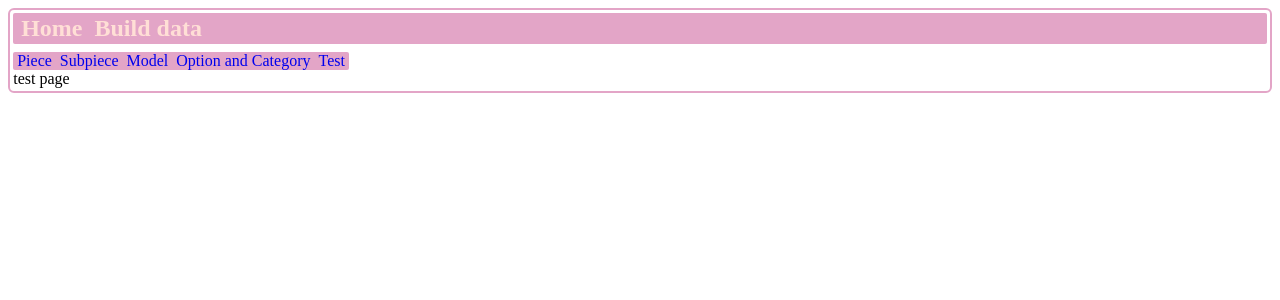
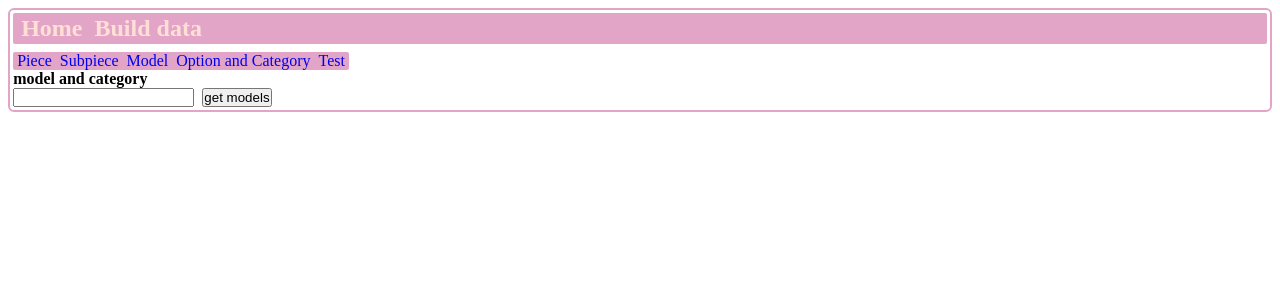
Before and after one commit to Saydva/Production-app, a React app in the folder client/: page /buildData/test in a window 1280 px wide. Shown: the top 300 px of the page. Built offline with nearby package versions, Linux system fonts and the light colour scheme; the HTML template or start-up script is replaced by a standard one.

Commit message:
rebuildet routes im server, also aded message from server to option and category

```diff
--- a/client/src/components/build_components/elemntaryRoutes/TestingPage.jsx
+++ b/client/src/components/build_components/elemntaryRoutes/TestingPage.jsx
@@ -1,14 +1,43 @@
-import React from "react";
+import React, { useState } from "react";
+import axios from "axios";
 
 function Test() {
+  const [piece, setPiece] = useState([]);
+  const [err, setErr] = useState("");
+
+  const [query, setQuery] = useState("");
+
+  const handleChange = (e) => {
+    let text = e.target.value;
+    setQuery(text);
+  };
+
+  console.log(query);
+
+  const handleOnClick = () => {
+    axios
+      .get(`http://localhost:3000/${query}`)
+      .then((response) => {
+        setPiece(response.data);
+        console.log(piece);
+      })
+      .catch((error) => {
+        setErr(JSON.stringify(error.message));
+        console.log(error);
+      });
+  };
+
   return (
-    // <div className="buildPage">
-    //   <div className="input">
-    //     <OptionCategory />
-    //   </div>
-    //   <div className="result"></div>
-    // </div>
-    <>test page</>
+    <div>
+      <h4>model and category</h4>
+
+      <input type="text" onChange={handleChange} />
+      <button onClick={handleOnClick}>get models</button>
+      {piece.map((item, index) => (
+        <p key={index}>{JSON.stringify(item)}</p>
+      ))}
+      <p>{err}</p>
+    </div>
   );
 }
 
--- a/client/src/components/inputData.jsx
+++ b/client/src/components/inputData.jsx
@@ -3,14 +3,14 @@ import axios from "axios";
 import ReactSelectArray from "./build_components/buildDataComponents/ArrayControl";
 import ReactSelectText from "./build_components/buildDataComponents/TextControl";
 import ReactSelectOperation from "./build_components/buildDataComponents/OperationControl";
-import "./css/input.css";
 import standartTimeCalc from "./build_components/exeternalFunctions";
 import ReactOptionCategory from "./build_components/buildDataComponents/OptionCategory";
+import "./css/input.css";
 
 function InputData(props) {
   const property = props.property;
 
-  // result from axios useState
+  // result.message from axios useState
 
   const [result, setResult] = useState("");
 
@@ -31,7 +31,6 @@ function InputData(props) {
 
   const postUrl = (property) => {
     const url = property;
-
     return "http://localhost:3000/" + url;
   };
 
@@ -49,6 +48,28 @@ function InputData(props) {
         console.log(err.message);
       });
   };
+
+  //fetch datat from db to components
+
+  const [dataDb, setDataDb] = useState("");
+
+  let query = "options";
+
+  useEffect(() => {
+    const fetchData = async () => {
+      try {
+        const { data: response } = await axios.get(
+          `http://localhost:3000/${query}`
+        );
+        setDataDb({ ...dataDb, response });
+      } catch (error) {
+        console.error(error.message);
+      }
+    };
+
+    fetchData();
+  }, []);
+  console.log(dataDb.response);
 
   // handle inputs data
 
```
Also changed, not shown: 1 other file (tests, documents, lock files or other folders).
